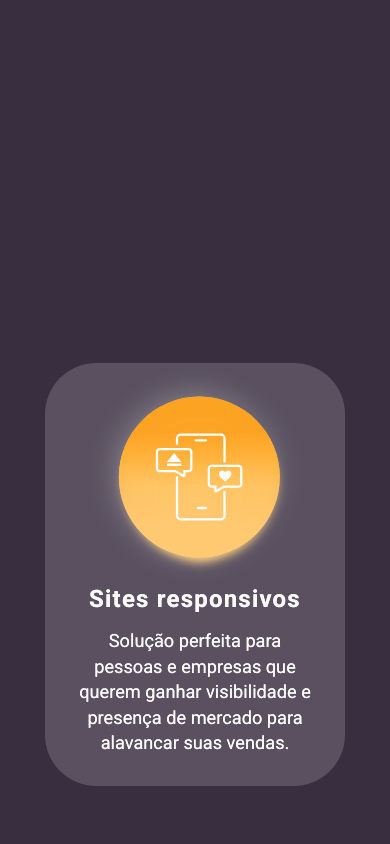
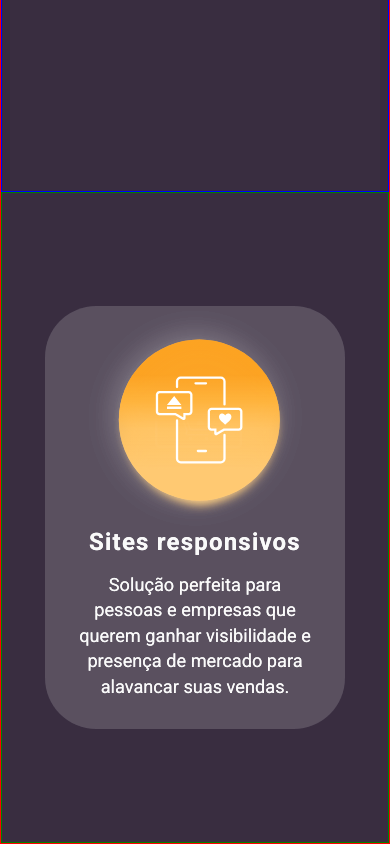
Before and after one commit to EJECT4UFRN/ProSempre2021-eject, a plain HTML site: page index.html in a window 390 px wide. Shown: the part 2785-3629 px from the top of the page. Before the commit the page ends 3571 px from the top, so only its background shows below. Drawn offline with Linux system fonts and the light colour scheme.

Commit message:
#05: Mobile change

```diff
--- a/css/partials/_inscrição.scss
+++ b/css/partials/_inscrição.scss
@@ -14,10 +14,8 @@
 #Inscrição aside {
     width: 50%;
 
-    display: flex;
+    @include flexbox;
     flex-direction: column;
-    align-items: center;
-    justify-content: center;
 
     @include responsive(s) {
         width: 100%;
@@ -32,9 +30,7 @@
             color: $secondary-normal;
             font-weight: 700;
 
-            display: flex;
-            align-items: center;
-            justify-content: center;
+            @include flexbox;
         }
     }
     .rocket {
@@ -50,9 +46,7 @@
     margin: 0 auto;
     z-index: 100;
 
-    display: flex;
-    align-items: center;
-    justify-content: center;
+    @include flexbox;
 
     fieldset {
         font: 300 4.5rem/1 "Roboto",sans-serif;
--- a/css/partials/_landing-page.scss
+++ b/css/partials/_landing-page.scss
@@ -2,9 +2,7 @@
     width: 100%;
     height: 100%;
 
-    display: flex;
-    justify-content: center;
-    align-items: center;
+    @include flexbox;
 
     background: url("../img/galaxy.png");
     background-position: center center;
--- a/css/partials/_layout.scss
+++ b/css/partials/_layout.scss
@@ -1,3 +1,9 @@
+@mixin flexbox {
+    display: flex;
+    justify-content: center;
+    align-items: center;
+}
+
 // Container device
 $container-xl: 1440px;
 $container-l: 1140px;
--- a/css/partials/_menu.scss
+++ b/css/partials/_menu.scss
@@ -177,9 +177,7 @@ a {
     background-color: $secondary-light;
     transform: translate3d(0,-100px,0);
 
-    display: flex;
-    justify-content: center;
-    align-items: center;
+    @include flexbox;
 
     opacity: 0;
     pointer-events: none;
--- a/css/partials/_sobre.scss
+++ b/css/partials/_sobre.scss
@@ -6,6 +6,9 @@
     position: relative;
     @include responsive(s) {
         flex-direction: column;
+        justify-content: space-between;
+        border: 1px solid red;
+        height: 170vh;
     }
 }
 #content {
@@ -21,7 +24,6 @@
         position: absolute;
         top: 18%;
 
-
         display: flex;
         flex-direction: column;
         align-items: space-between;
@@ -33,7 +35,7 @@
             z-index: 2;
             letter-spacing: 1.5px;
             @include responsive(s) {
-
+                margin-bottom: 8rem;
             }
         }
         p {
@@ -41,6 +43,7 @@
             color: $white-normal;
             z-index: 2;
             line-height: 28px;
+            z-index: 5;
 
             margin: 2rem 1rem 3rem 0rem;
             span {
@@ -49,10 +52,13 @@
             }
             @include responsive(s) {
                 font-size: 3rem;
+                margin-top: 0 auto;
+                padding: 0 px;
             }
         }
         @include responsive(s) {
             padding-left: 1rem;
+            top: 5%;
         }
     }
     .svgOrbital {
@@ -60,9 +66,15 @@
         right: 35%;
         bottom: -11%;
         width: 100%;
+        @include responsive(s) {
+            bottom: 65%;
+        }
     }
     @include responsive(s) {
         width: 100%;
+        text-align: justify;
+        height: 60%;
+        border: 1px solid blue;
     }
 }
 
@@ -79,27 +91,24 @@
 }
 
 #slide {
-    display: flex;
-    justify-content: center;
-    align-items: center;
+    @include flexbox;
     flex-direction: column;
     width: 40%;
     position: relative;
+
     @include responsive(s) {
         width: 100%;
-
-        position: absolute;
-        top: 138%;
+        border: 1px solid #008000;
+        height: 50%;
     }
     .selected {
         border-radius: 51px;
         background: rgba(222, 222, 222, 0.1);
         position: absolute;
 
-        display: flex;
+
+        @include flexbox;
         flex-direction: column;
-        justify-content: center;
-        align-items: center;
         opacity: 1;
 
         h3 {
@@ -122,10 +131,8 @@
         background: rgba(222, 222, 222, 0.1);
         position: absolute;
 
-        display: flex;
+        @include flexbox;
         flex-direction: column;
-        justify-content: center;
-        align-items: center;
         opacity: 0;
         transition: opacity 800ms;
 
--- a/index.html
+++ b/index.html
@@ -137,6 +137,9 @@
         </main>
     </section>
 
+    <section id="fluxo">
+
+    </section>
 
     <script src="./js/scripts.js"></script>
 </body>
```
Also changed, not shown: css/style.css, 1 other file.
